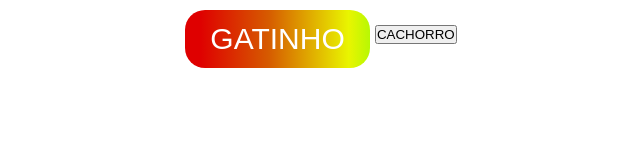
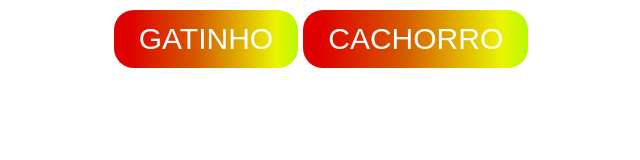
Before and after one commit to Renhenq/gato, a plain HTML site: page index.html in a window 1280 px wide. Shown: the whole page, without its empty margins (319-959 px from the left). Drawn offline with Linux system fonts and the light colour scheme.

Commit message:
Update style.css

```diff
--- a/style.css
+++ b/style.css
@@ -17,7 +17,7 @@ body{
     padding: 0px 15px;
 }
 
-#new-cat{
+#new-cat, #new-dog{
     background: linear-gradient( 89.7deg, rgba(223,0,0,1) 2.7%, rgba(214,91,0,1) 15.1%, rgba(233,245,0,1) 29.5%, rgba(23,255,17,1) 45.8%, rgba(29,255,255,1) 61.5%, rgba(5,17,255,1) 76.4%, rgba(202,0,253,1) 92.4% );
     background-size: 300% 100%;
     color: white;
```
